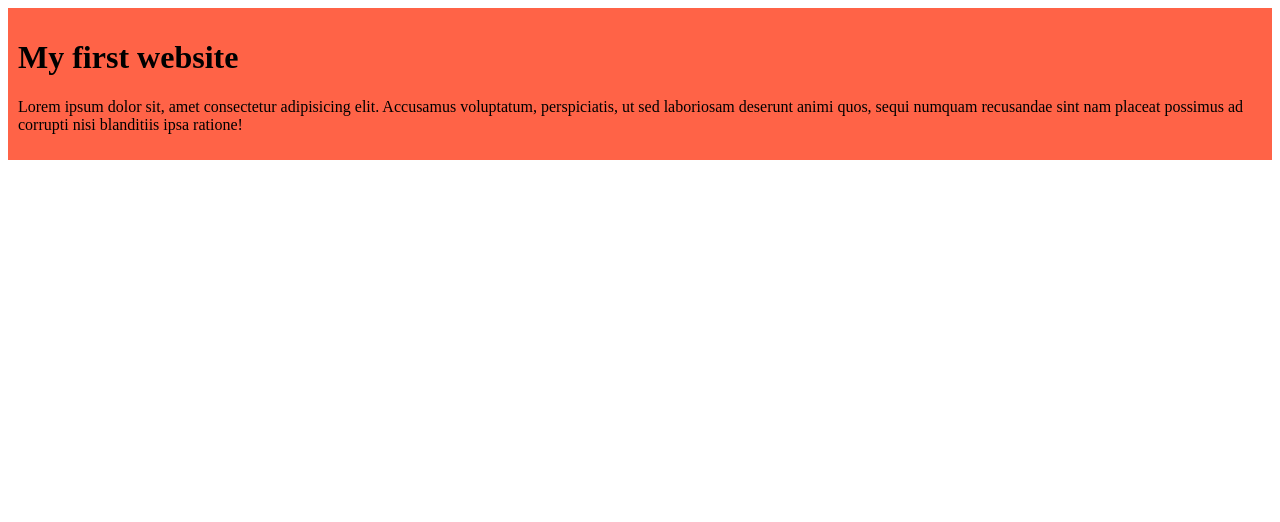
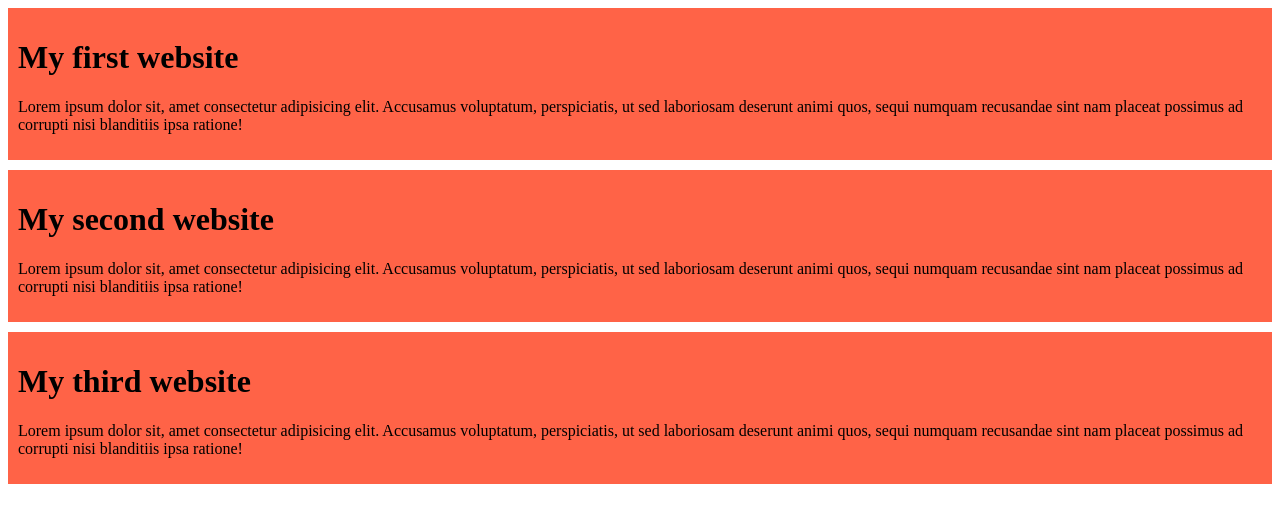
Before and after one commit to FahimSakib270/my-First-github-repo, a plain HTML site: page index.html in a window 1280 px wide. Drawn offline with Linux system fonts and the light colour scheme.

Commit message:
add second and third blog

```diff
--- a/index.html
+++ b/index.html
@@ -16,5 +16,23 @@
         ipsa ratione!
       </p>
     </div>
+    <div>
+      <h1>My second website</h1>
+      <p>
+        Lorem ipsum dolor sit, amet consectetur adipisicing elit. Accusamus
+        voluptatum, perspiciatis, ut sed laboriosam deserunt animi quos, sequi
+        numquam recusandae sint nam placeat possimus ad corrupti nisi blanditiis
+        ipsa ratione!
+      </p>
+    </div>
+    <div>
+      <h1>My third website</h1>
+      <p>
+        Lorem ipsum dolor sit, amet consectetur adipisicing elit. Accusamus
+        voluptatum, perspiciatis, ut sed laboriosam deserunt animi quos, sequi
+        numquam recusandae sint nam placeat possimus ad corrupti nisi blanditiis
+        ipsa ratione!
+      </p>
+    </div>
   </body>
 </html>
--- a/styles/blog.css
+++ b/styles/blog.css
@@ -1,4 +1,5 @@
 div {
   background-color: tomato;
   padding: 10px;
+  margin-bottom: 10px;
 }
```
